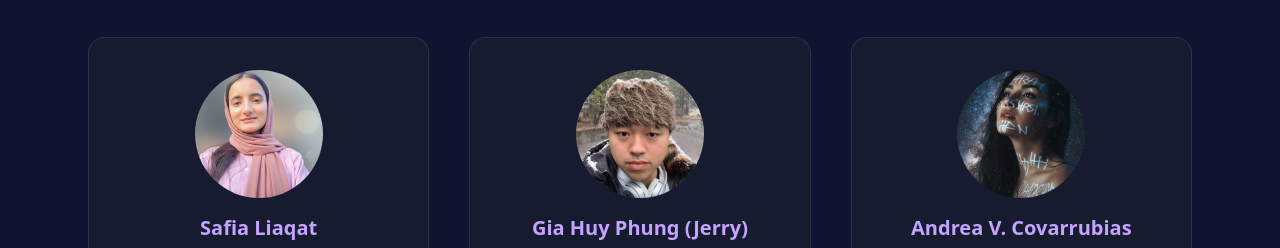
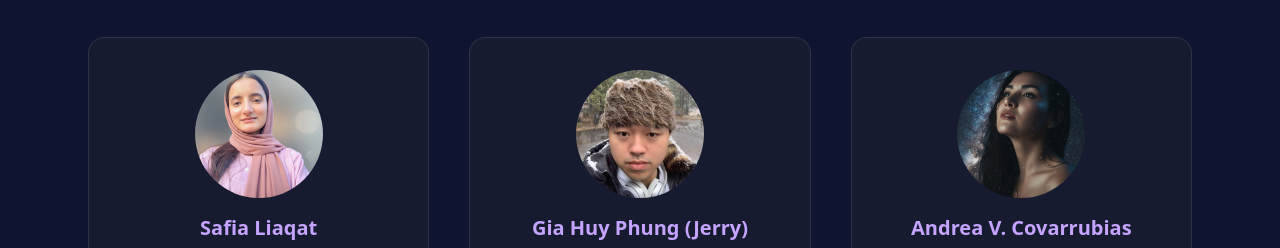
Before and after one commit to Safia-Liaqat/GOPHORA, a React (Vite) app: page /about in a window 1280 px wide. Shown: the part 1498-1746 px from the top of the page. Built offline with nearby package versions, Linux system fonts and the light colour scheme.

Commit message:
Fixed about Us page

```diff
--- a/src/pages/Landing/About.jsx
+++ b/src/pages/Landing/About.jsx
@@ -152,7 +152,7 @@ export default function AboutUs() {
             {/* Founder */}
             <div className="bg-[#161B30] border border-white/10 rounded-2xl p-8 hover:shadow-[0_0_25px_rgba(158,123,255,0.3)] transition transform hover:-translate-y-2">
               <img
-                src={FounderImage}
+                src={Founderimage}
                 alt="Andrea Covarrubias"
                 className="w-32 h-32 rounded-full mx-auto mb-4 object-cover"
               />
```
